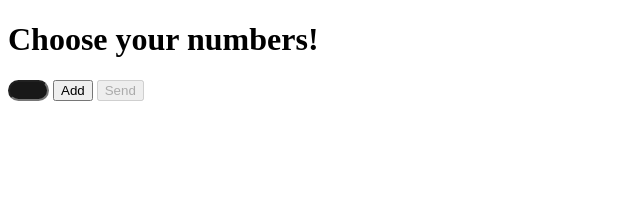
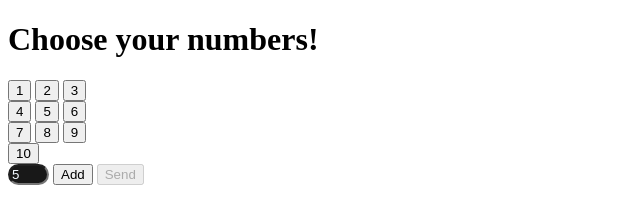
Before and after one commit to armand-carreras/random-game, a plain HTML site: page index.html in a window 1280 px wide. Both pictures are taken after typing "5" into the empty fields and a click on the button "Add". Shown: the whole page, without its empty margins (0-640 px from the left). Drawn offline with Linux system fonts and the light colour scheme.

Commit message:
separated js file

```diff
--- a/game.js
+++ b/game.js
@@ -1,19 +1,21 @@
 var x=0;
-var array = Array();
+var array = [];
 var toggle = false;
-var rand = Math.floor(Math.random() * (10 - 0)) + 0;
+var rand = Math.floor(Math.random() *10) + 1;
 
-function array_add(){
+function array_add(num){
 
-    array[x] = document.getElementById("number").value;
-    //alert("Elemento: " + array[x] + "Added at index " + x);
-    if(array[x]==rand){toggle=true;}
+    array[x] = num;
+    if(array[x]===rand){toggle=true;}
     x++;
     //borrar contenido de la casilla
-    document.getElementById("number").value = "";
+    document.getElementById("pad_"+num).disabled=true;
     if(x>2){
-        document.getElementById("add_btn").disabled = true;
         document.getElementById("send_btn").disabled = false;
+        var elems = document.getElementsByClassName("pad");
+        for(var i = 0; i < elems.length; i++) {
+            elems[i].disabled = true;
+        }
     }
 }
 
@@ -31,7 +33,10 @@ function restart(){
     array = new Array();
     toggle = false;
     rand = Math.floor(Math.random() * (10 - 0)) + 0;
-    document.getElementById("add_btn").disabled = false;
+    var elems = document.getElementsByClassName("pad");
+        for(var i = 0; i < elems.length; i++) {
+            elems[i].disabled = false;
+        }
     document.getElementById("send_btn").disabled = true;
     document.getElementById("Result").innerHTML = "";
 }
--- a/index.html
+++ b/index.html
@@ -14,7 +14,25 @@
     </head>
     <body>
         <h1>Choose your numbers!</h1>
-        <input type="number" id="number" min=0 max=10></input>
+        <div>
+            <input type="button" class="pad" value="1"  id="pad_1" onclick="array_add(1);"></input>
+            <input type="button" class="pad" value="2"  id="pad_2" onclick="array_add(2);"></input>
+            <input type="button" class="pad" value="3"  id="pad_3" onclick="array_add(3);"></input>
+        </div>
+        <div>
+            <input type="button" class="pad" value="4"  id="pad_4" onclick="array_add(4);"></input>
+            <input type="button" class="pad" value="5"  id="pad_5" onclick="array_add(5);"></input>
+            <input type="button" class="pad" value="6"  id="pad_6" onclick="array_add(6);"></input>
+        </div>
+        <div>
+            <input type="button" class="pad" value="7"  id="pad_7" onclick="array_add(7);"></input>
+            <input type="button" class="pad" value="8"  id="pad_8" onclick="array_add(8);"></input>
+            <input type="button" class="pad" value="9"  id="pad_9" onclick="array_add(9);"></input>
+        </div>
+        <div><input  type="button" class="pad" value="10" id="pad_10" onclick="array_add(10);"></input></div>
+
+
+        <input type="number" id="number" min=1 max=10></input>
         <input type="button" id="add_btn" value="Add" onclick="array_add();"></input>
         <input type="button" id="send_btn" value="Send" disabled onclick="reveal();"></input>
         <div id="Result"></div>
```
